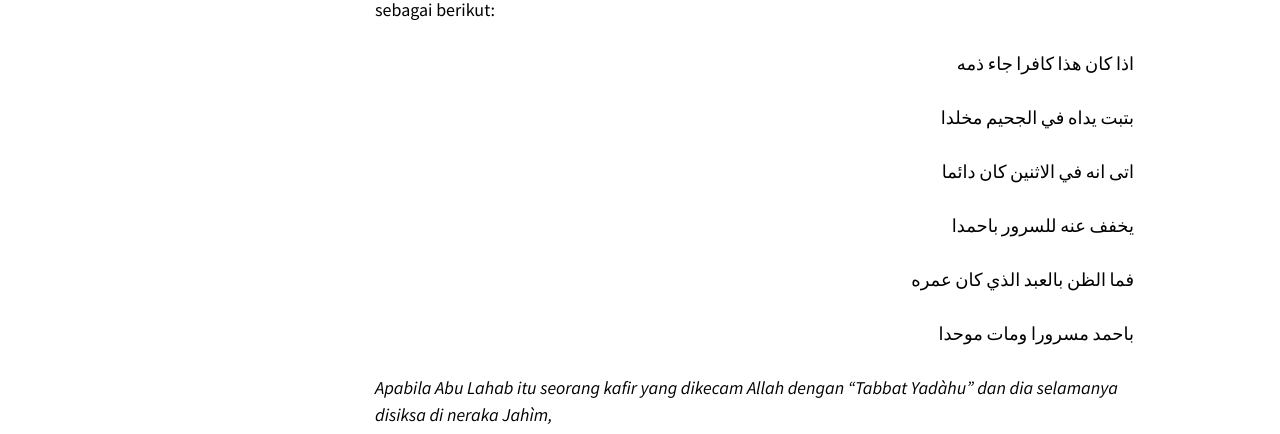
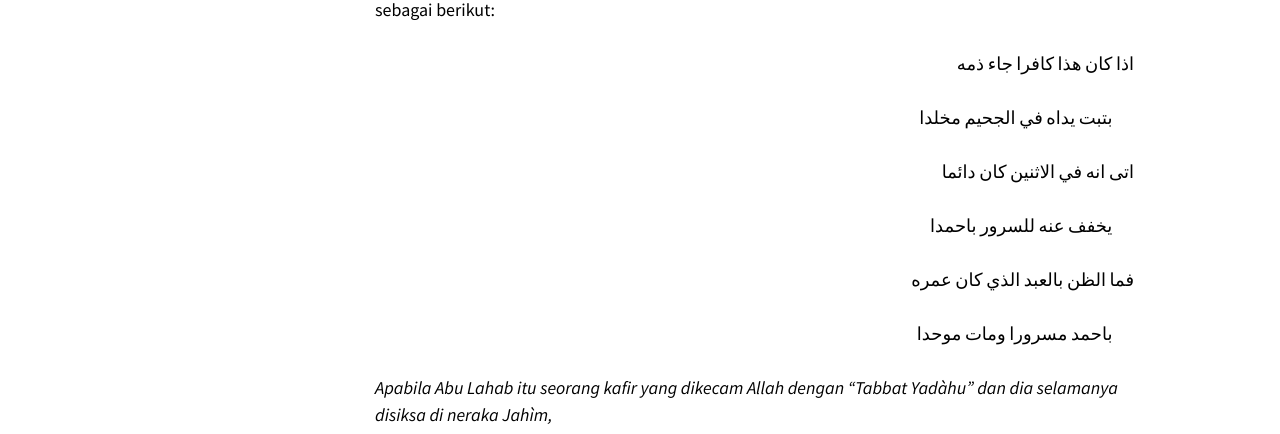
Before and after one commit to mdroyyan/mdroyyan.github.io, a Jekyll site: the page built from _posts/2018-11-16-syafaat-karena-maulidan.md, in a window 1280 px wide. Shown: the part 1866-2300 px from the top of the page. Built offline with Jekyll 4.4.1, drawn with Linux system fonts in a browser that asks for light colours; nearby versions of some CDN libraries.

```diff
--- a/_posts/2018-11-16-syafaat-karena-maulidan.md
+++ b/_posts/2018-11-16-syafaat-karena-maulidan.md
@@ -36,15 +36,15 @@ Kedua hadits di atas digubah menjadi syair oleh Syekh Muhammad bin Nashiruddin A
 
 اذا كان هذا كافرا جاء ذمه
 {: .text-right}
-&nbsp;&nbsp;&nbsp;&nbsp;&nbsp;&nbsp;بتبت يداه في الجحيم مخلدا
+بتبت يداه في الجحيم مخلدا&nbsp;&nbsp;&nbsp;&nbsp;&nbsp;&nbsp;
 {: .text-right}
 اتى انه في الاثنين كان دائما
 {: .text-right}
-&nbsp;&nbsp;&nbsp;&nbsp;&nbsp;&nbsp;يخفف عنه للسرور باحمدا
+يخفف عنه للسرور باحمدا&nbsp;&nbsp;&nbsp;&nbsp;&nbsp;&nbsp;
 {: .text-right}
 فما الظن بالعبد الذي كان عمره
 {: .text-right}
-&nbsp;&nbsp;&nbsp;&nbsp;&nbsp;&nbsp;باحمد مسرورا ومات موحدا
+باحمد مسرورا ومات موحدا&nbsp;&nbsp;&nbsp;&nbsp;&nbsp;&nbsp;
 {: .text-right}
 
 _Apabila Abu Lahab itu seorang kafir yang dikecam Allah dengan "Tabbat Yadàhu" dan dia selamanya disiksa di neraka Jahìm,_
```
